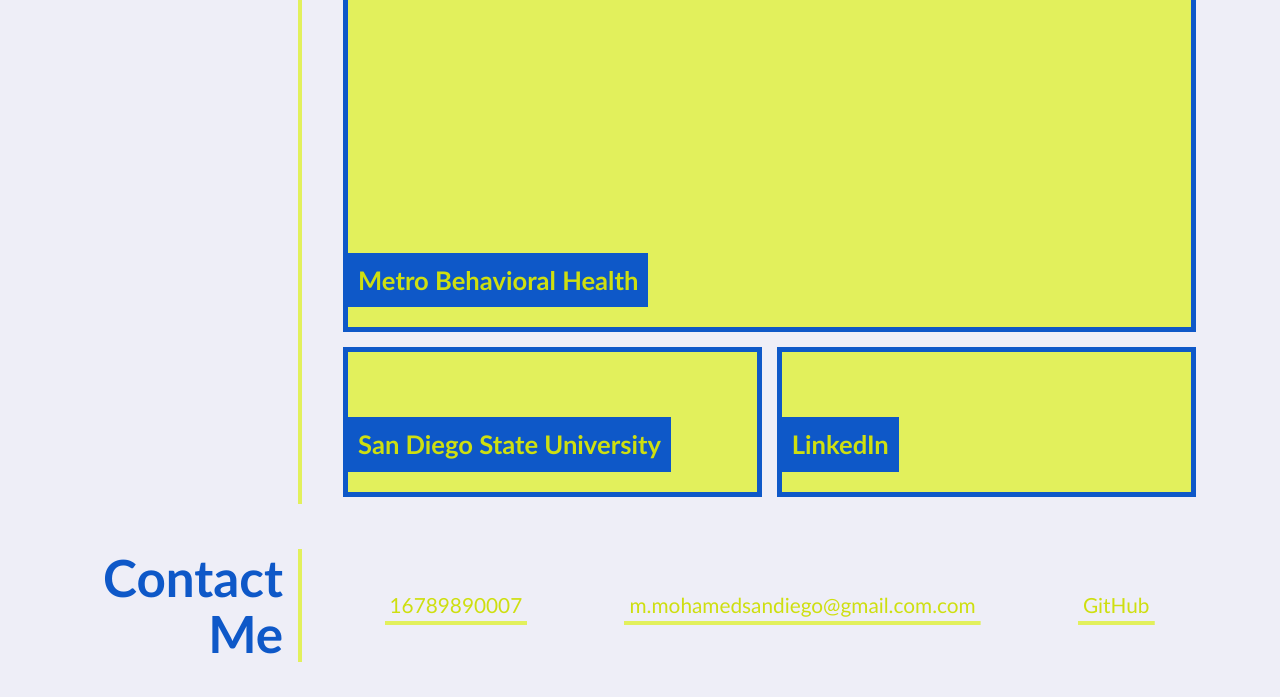
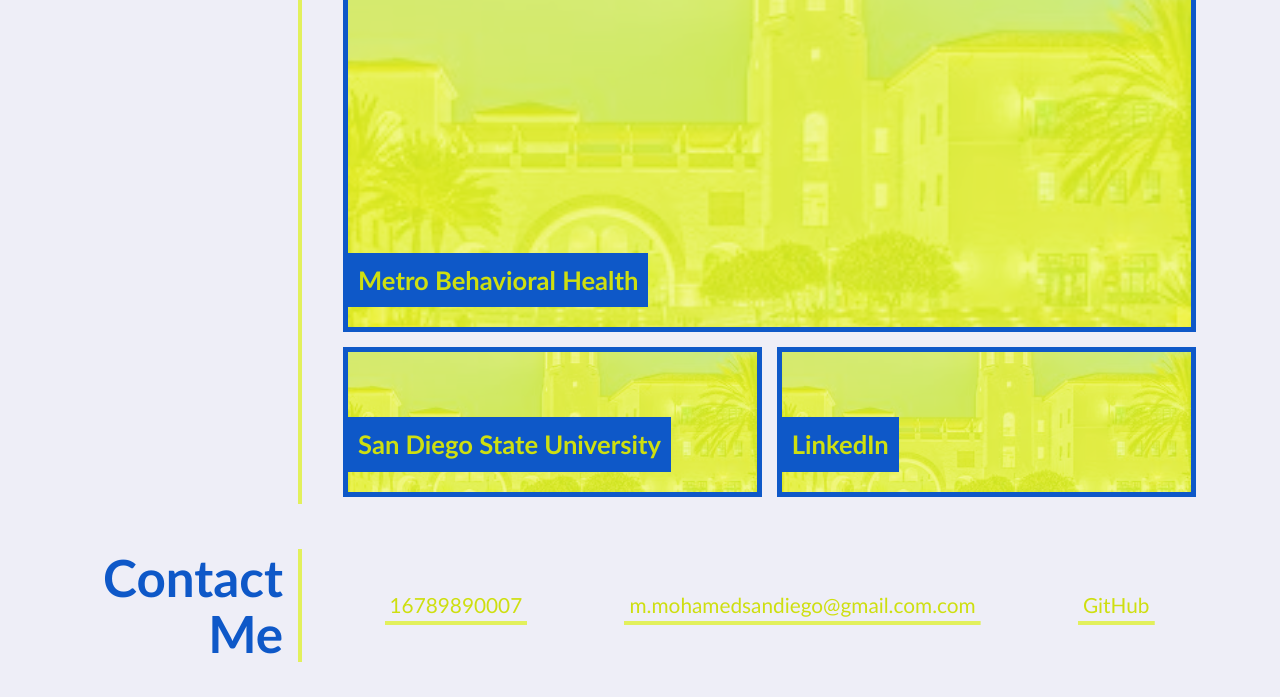
Before and after one commit to Akhi2time/portfolio, a plain HTML site: page index.html in a window 1280 px wide. Shown: the part 650-1347 px from the top of the page. Drawn offline with Linux system fonts and the light colour scheme.

Commit message:
second commit

```diff
--- a/index.html
+++ b/index.html
@@ -17,7 +17,7 @@
       <a href="#work">Work</a>
       <a href="#contact">Contact Me</a>
       <!-- Link this to your resume! -->
-      <a href="#">Resume</a>
+      <a href="https://docs.google.com/document/d/1vXnxHRsj3amhvr-YmpJ2SrfxVdImN0QUfzRHfqiZYQQ/edit">Resume</a>
     </nav>
   </header>
 
--- a/style.css
+++ b/style.css
@@ -222,16 +222,22 @@
   /* portfolio project images */
 
   .sdsu {
-    background-image: url("../images/02-portfolio-1.jpg");
+    background-image: url("./images/sdsu view.jpeg");
+    background-size: cover;
+    background-position: center;
   }
 
-  .linkedin {
-    background-image: url("../images/02-portfolio-2.jpg");
+  .LinkedIn {
+    background-image: url("./images/sdsu view.jpeg");
+    background-size: cover;
+    background-position: center;
   }
 
 
-  .metrobehavioralhealth {
-    background-image: url("../images/02-portfolio-4.jpg");
+  .metro {
+    background-image: url("./images/sdsu view.jpeg");
+    background-size: cover;
+    background-position: center;
   }
 
   /* end portfolio project images */
```
Also changed, not shown: images/linkedin.png (added), images/metro_logo.png (added), images/sdsu view.jpeg (added), 5 other files.
